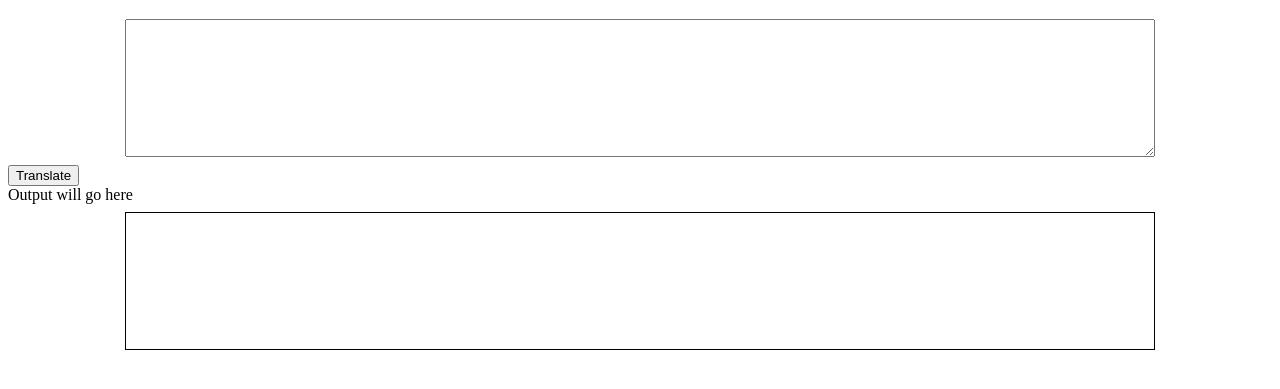
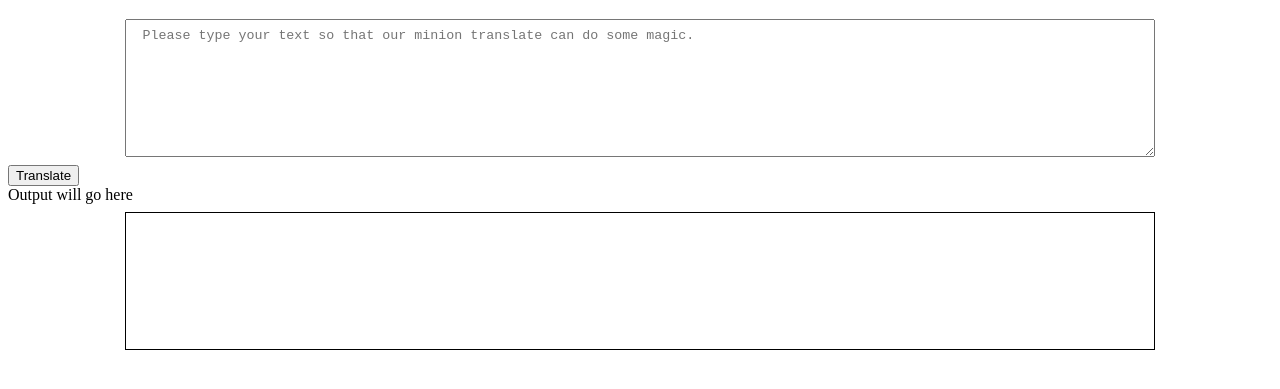
Before and after one commit to munjalSaksham71/MINION-SPEAK, a plain HTML site: page Index.html in a window 1280 px wide. Shown: the part 61-450 px from the top of the page. Drawn offline with Linux system fonts and the light colour scheme.

Commit message:
Placeholder added

```diff
--- a/Index.html
+++ b/Index.html
@@ -8,7 +8,7 @@
 </head>
 <body>
     <h1> Minion Speak</h1>
-    <textarea id="txt-input" placeholder=""></textarea>
+    <textarea id="txt-input" placeholder=" Please type your text so that our minion translate can do some magic. "></textarea>
     <button id="btn-translate">Translate</button>
     <div>Output will go here </div>
     <div id="output"></div>
```
